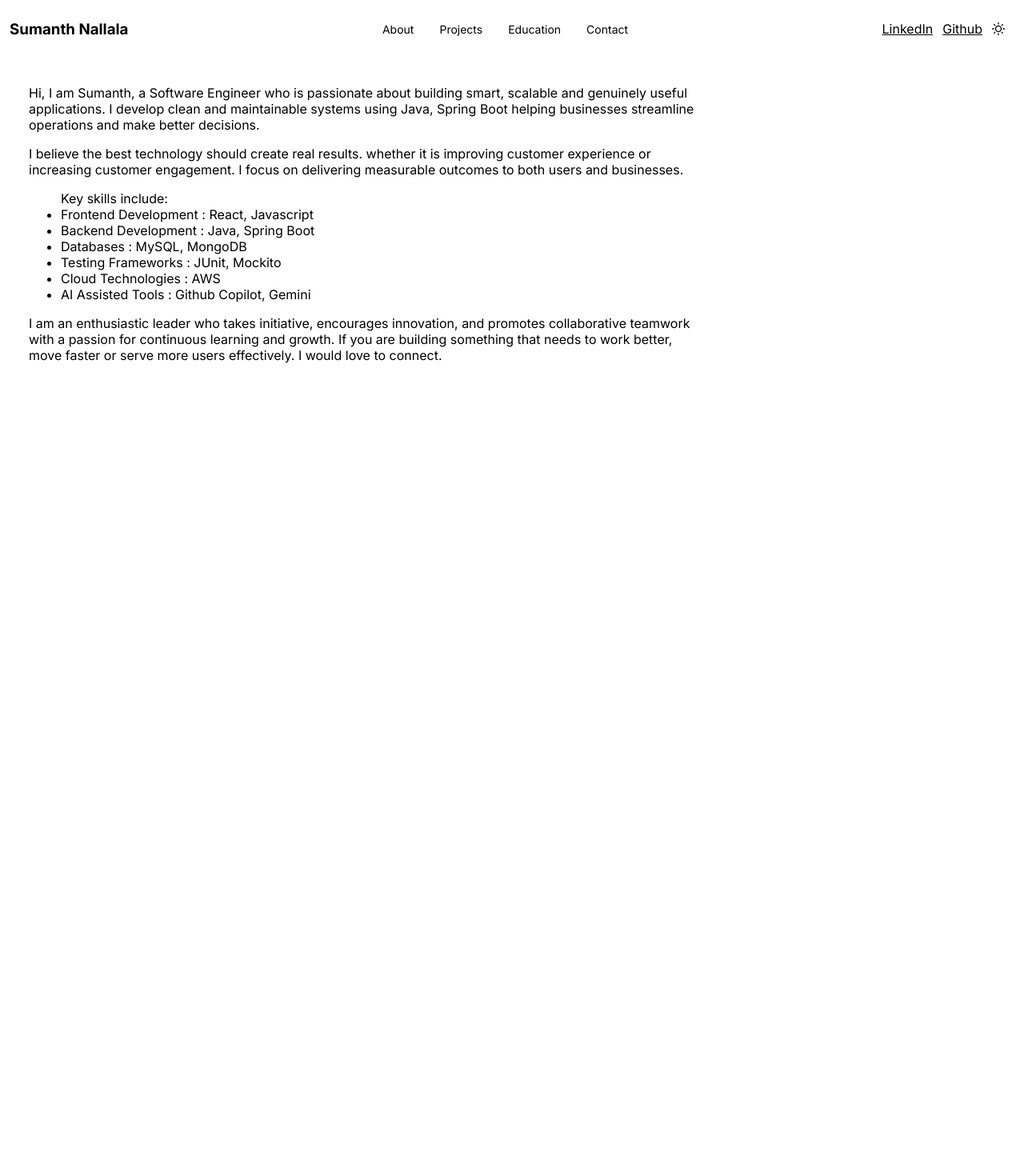
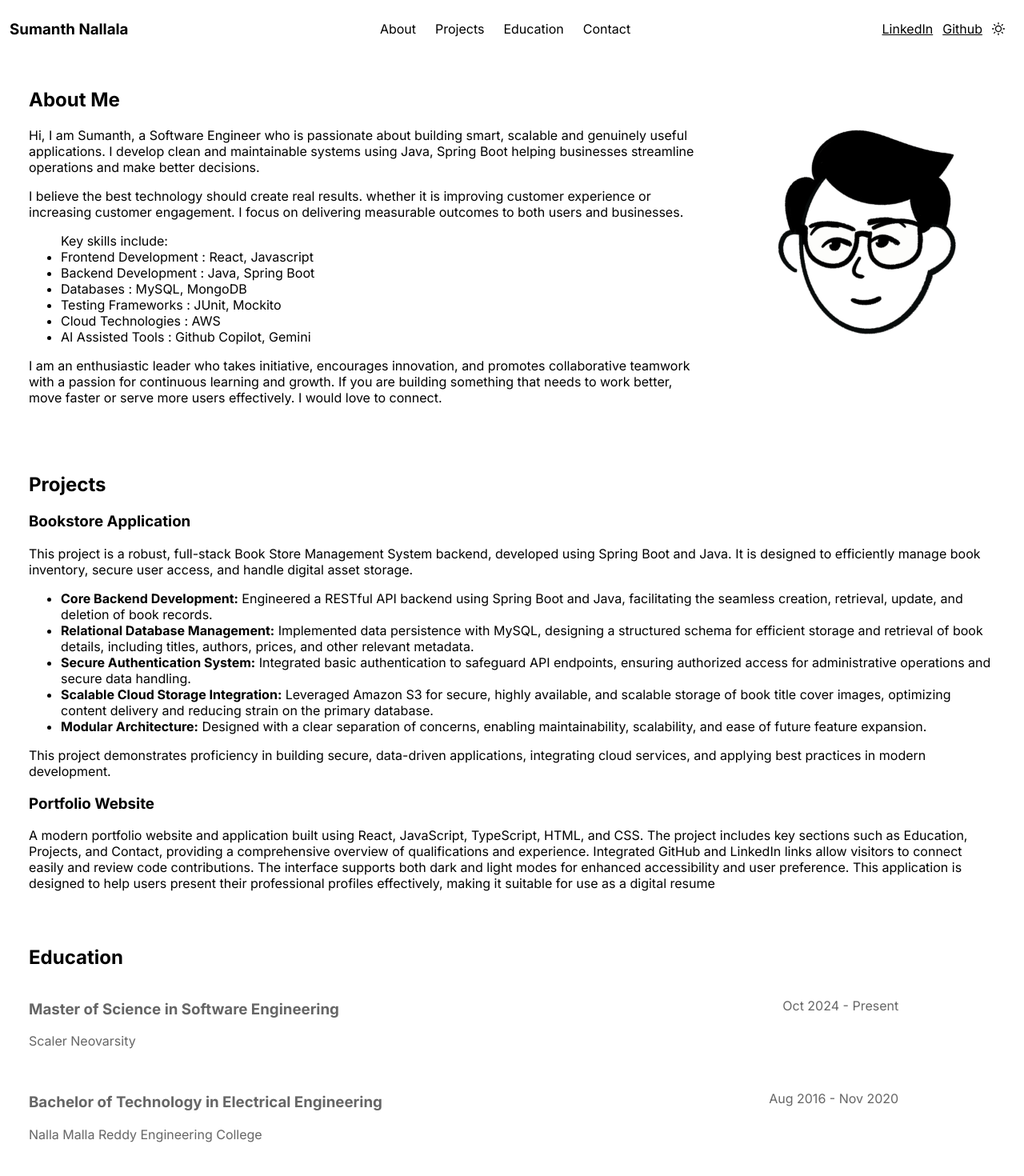
Before and after one commit to sumanthnallala/portfolio, a React (Create React App) app: page / in a window 1280 px wide. Shown: the top 1470 px of the page at 80% size. Before the commit the page ends 812 px from the top, so only its background shows below. Built offline with nearby package versions, Linux system fonts and the light colour scheme.

Commit message:
refactored entire code with new format

```diff
--- a/src/App.scss
+++ b/src/App.scss
@@ -2,6 +2,10 @@
 
 * {
   font-family: "Inter", sans-serif;
+}
+
+html {
+  scroll-behavior: smooth;
 }
 
 body {
--- a/src/App.tsx
+++ b/src/App.tsx
@@ -3,16 +3,30 @@ import "./App.scss";
 import ErrorBoundary from "./components/ErrorBoundary";
 import Header from "./components/Header";
 import About from "./components/About";
+import { Education } from "./components/Education";
+import { Projects } from "./components/Projects";
+import { Contact } from "./components/Contact";
 
 function App() {
   const [darkMode, setDarkMode] = useState(false);
 
   return (
     <ErrorBoundary>
-      <div className={`main-container ${darkMode ? "dark-mode" : "light-mode"}`}>
+      <div
+        className={`main-container ${darkMode ? "dark-mode" : "light-mode"}`}
+      >
         <Header darkMode={darkMode} setDarkMode={setDarkMode} />
-        <div>
+        <div className="sections">
           <About />
+          <section id="projects">
+            <Projects />
+          </section>
+          <section id="education">
+            <Education />
+          </section>
+          <section id="contact">
+            <Contact />
+          </section>
         </div>
       </div>
     </ErrorBoundary>
--- a/src/components/About.scss
+++ b/src/components/About.scss
@@ -1,8 +1,12 @@
 .about-container {
+  display: flex;
   padding: 24px;
   text-align: left;
   font-family: "Roboto", sans-serif;
   .content {
     width: 70%;
   }
+  .image {
+    width: 30%;
+  }
 }
--- a/src/components/About.tsx
+++ b/src/components/About.tsx
@@ -1,10 +1,12 @@
 import React from "react";
 import "./About.scss";
+import portraitImage from "../assets/images/my-notion-face-portrait.png";
 
 const About = () => {
   return (
     <div className="about-container">
       <div className="content">
+        <h2>About Me</h2>
         <p>
           Hi, I am Sumanth, a Software Engineer who is passionate about building
           smart, scalable and genuinely useful applications. I develop clean and
@@ -34,7 +36,11 @@ const About = () => {
         </p>
       </div>
       <div className="image">
-        <img src=""></img>
+        <img
+          src={portraitImage}
+          alt="Portrait of Sumanth"
+          style={{ height: 400, borderRadius: "50%" }}
+        />
       </div>
     </div>
   );
--- /dev/null
+++ b/src/components/Contact.scss
@@ -0,0 +1,10 @@
+.contact-container{
+    padding: 24px;
+    .contact-description {
+        text-align: left;
+        width: 90%;
+        font-size: 16px;
+        color: #666;
+        margin-bottom: 20px;
+    }
+}
--- /dev/null
+++ b/src/components/Contact.tsx
@@ -0,0 +1,19 @@
+import React from "react";
+import "./Contact.scss";
+
+export function Contact() {
+  return (
+    <div className="contact-container">
+      <h2>Contact</h2>
+      <div>
+        <h3>Email </h3>
+        <div className="contact-description">
+          <p>
+            You can reach me at{" "}
+            <a href="mailto:sumanthnallala@gmail.com">sumanthnallala@gmail.com</a>
+          </p>
+        </div>
+      </div>
+    </div>
+  );
+}
--- /dev/null
+++ b/src/components/Education.scss
@@ -0,0 +1,12 @@
+.education-container{
+    padding: 24px;
+    .education-description {
+        display: flex;
+        justify-content: space-between;
+        text-align: left;
+        width: 90%;
+        font-size: 16px;
+        color: #666;
+        margin-bottom: 20px;
+    }
+}
--- /dev/null
+++ b/src/components/Education.tsx
@@ -0,0 +1,24 @@
+import React from "react";
+import "./Education.scss";
+
+export function Education() {
+  return (
+    <div className="education-container">
+      <h2>Education</h2>
+      <div className="education-description">
+        <div>
+          <h3>Master of Science in Software Engineering </h3>
+          <p>Scaler Neovarsity</p>
+        </div>
+        <p>Oct 2024 - Present</p>
+      </div>
+      <div className="education-description">
+        <div>
+          <h3>Bachelor of Technology in Electrical Engineering </h3>
+          <p>Nalla Malla Reddy Engineering College</p>
+        </div>
+        <p>Aug 2016 - Nov 2020</p>
+      </div>
+    </div>
+  );
+}
--- a/src/components/Header.scss
+++ b/src/components/Header.scss
@@ -7,7 +7,9 @@
   z-index: 10;
 
   .nav-links{
-
+    display: flex;
+    gap: 24px;
+    text-decoration: none;
   }
 
   .social-links{
--- a/src/components/Header.tsx
+++ b/src/components/Header.tsx
@@ -1,4 +1,4 @@
-import React, { useState } from "react";
+import React from "react";
 import "./Header.scss";
 import { Link } from "react-router-dom";
 import { MoonOutlined, SunOutlined } from "@ant-design/icons";
@@ -14,24 +14,31 @@ const Header = (Props: props) => {
     setDarkMode(!darkMode);
   };
 
+  const navElements = [
+    { name: "About", href: "" },
+    { name: "Projects", href: "#projects" },
+    { name: "Education", href: "#education" },
+    { name: "Contact", href: "#contact" },
+  ];
+
   return (
     <header className={`header ${darkMode ? "dark-mode" : "light-mode"}`}>
       <div className="logo">
         <h3>Sumanth Nallala</h3>
       </div>
       <nav className="nav-links">
-        <Button type="text" style={{ color: darkMode ? "#ffffff" : "#000000" }}>
-          About
-        </Button>
-        <Button type="text" style={{ color: darkMode ? "#ffffff" : "#000000" }}>
-          Projects
-        </Button>
-        <Button type="text" style={{ color: darkMode ? "#ffffff" : "#000000" }}>
-          Education
-        </Button>
-        <Button type="text" style={{ color: darkMode ? "#ffffff" : "#000000" }}>
-          Contact
-        </Button>
+        {navElements.map((element) => (
+          <a
+            key={element.name}
+            href={element.href}
+            style={{
+              color: darkMode ? "#ffffff" : "#000000",
+              textDecoration: "none",
+            }}
+          >
+            {element.name}
+          </a>
+        ))}
       </nav>
       <div className="social-links">
         <Link
--- /dev/null
+++ b/src/components/Projects.scss
@@ -0,0 +1,10 @@
+.projects-container {
+  padding: 24px;
+  .projects-description {
+    text-align: left;
+    width: 90%;
+    font-size: 16px;
+    color: #666;
+    margin-bottom: 20px;
+  }
+}
--- /dev/null
+++ b/src/components/Projects.tsx
@@ -0,0 +1,69 @@
+import React from "react";
+import "./Projects.scss";
+
+export function Projects() {
+  return (
+    <div className="projects-container">
+      <h2>Projects</h2>
+      <div>
+        <h3>Bookstore Application</h3>
+        <div className="project-description">
+          <p>
+            This project is a robust, full-stack Book Store Management System
+            backend, developed using Spring Boot and Java. It is designed to
+            efficiently manage book inventory, secure user access, and handle
+            digital asset storage.
+          </p>
+          <ul>
+            <li>
+              <strong>Core Backend Development:</strong> Engineered a RESTful
+              API backend using Spring Boot and Java, facilitating the seamless
+              creation, retrieval, update, and deletion of book records.
+            </li>
+            <li>
+              <strong>Relational Database Management:</strong> Implemented data
+              persistence with MySQL, designing a structured schema for
+              efficient storage and retrieval of book details, including titles,
+              authors, prices, and other relevant metadata.
+            </li>
+            <li>
+              <strong>Secure Authentication System:</strong> Integrated basic
+              authentication to safeguard API endpoints, ensuring authorized
+              access for administrative operations and secure data handling.
+            </li>
+            <li>
+              <strong>Scalable Cloud Storage Integration:</strong> Leveraged
+              Amazon S3 for secure, highly available, and scalable storage of
+              book title cover images, optimizing content delivery and reducing
+              strain on the primary database.
+            </li>
+            <li>
+              <strong>Modular Architecture:</strong> Designed with a clear
+              separation of concerns, enabling maintainability, scalability, and
+              ease of future feature expansion.
+            </li>
+          </ul>
+          <p>
+            This project demonstrates proficiency in building secure,
+            data-driven applications, integrating cloud services, and applying
+            best practices in modern development.
+          </p>
+        </div>
+      </div>
+      <div>
+        <h3>Portfolio Website</h3>
+        <div className="project-description">
+          A modern portfolio website and application built using React,
+          JavaScript, TypeScript, HTML, and CSS. The project includes key
+          sections such as Education, Projects, and Contact, providing a
+          comprehensive overview of qualifications and experience. Integrated
+          GitHub and LinkedIn links allow visitors to connect easily and review
+          code contributions. The interface supports both dark and light modes
+          for enhanced accessibility and user preference. This application is
+          designed to help users present their professional profiles
+          effectively, making it suitable for use as a digital resume
+        </div>
+      </div>
+    </div>
+  );
+}
```
Also changed, not shown: src/assets/images/my-notion-face-portrait.png (added).
